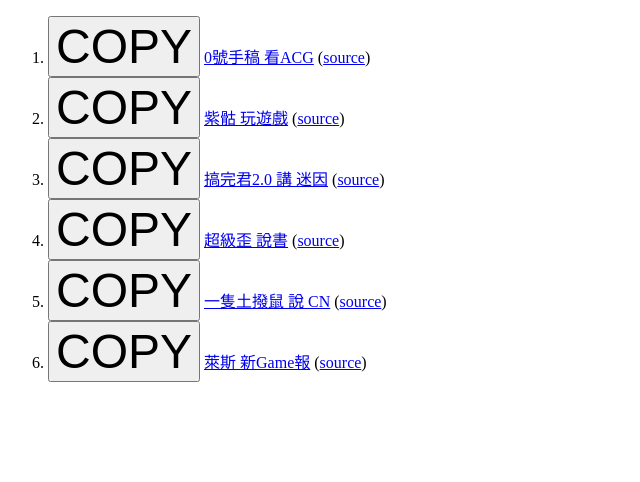
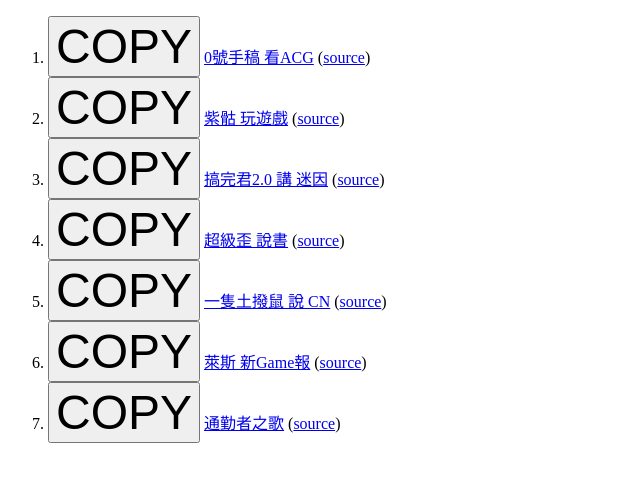
Before and after one commit to democwise2016/action-UT-Podcast-202404, a plain HTML site: page index.html in a window 1280 px wide. Shown: the whole page, without its empty margins (0-640 px from the left). Drawn offline with Linux system fonts and the light colour scheme.

Commit message:
Deploying to gh-pages from @ democwise2016/action-UT-Podcast-202404@43d61f5e3ef4c0199f53dbd498c6a6dae78e6f12 🚀

```diff
--- a/index.html
+++ b/index.html
@@ -16,6 +16,7 @@
     });
   }
   </script>
+  <meta name="viewport" content="width=device-width, initial-scale=1.0">
 </head>
 <body>
 <ol>
@@ -48,6 +49,11 @@
       <button type="button" style="font-size: 3rem" onclick="copyPlainString('https://democwise2016.github.io/action-UT-Podcast-202404/LiceMoo-GameNews-www.youtube.com-1aabdb727d.rss');this.style.color='red';">COPY</button>
       <a href="https://democwise2016.github.io/action-UT-Podcast-202404/LiceMoo-GameNews-www.youtube.com-1aabdb727d.rss" target="_blank">萊斯 新Game報</a>
       (<a href="https://www.youtube.com/channel/UC9WiXJEyHMGRqL-__3FIBEw" target="_blank">source</a>)
+    </li>
+<li>
+      <button type="button" style="font-size: 3rem" onclick="copyPlainString('https://democwise2016.github.io/action-UT-Podcast-202404/PoemOfBikers-www.youtube.com-852af26f37.rss');this.style.color='red';">COPY</button>
+      <a href="https://democwise2016.github.io/action-UT-Podcast-202404/PoemOfBikers-www.youtube.com-852af26f37.rss" target="_blank">通勤者之歌</a>
+      (<a href="https://www.youtube.com/@%E9%80%9A%E5%8B%A4%E8%80%85%E4%B9%8B%E6%AD%8C/videos" target="_blank">source</a>)
     </li></ol>
 </body>
 </html>
```
Also changed, not shown: 14 other files.
